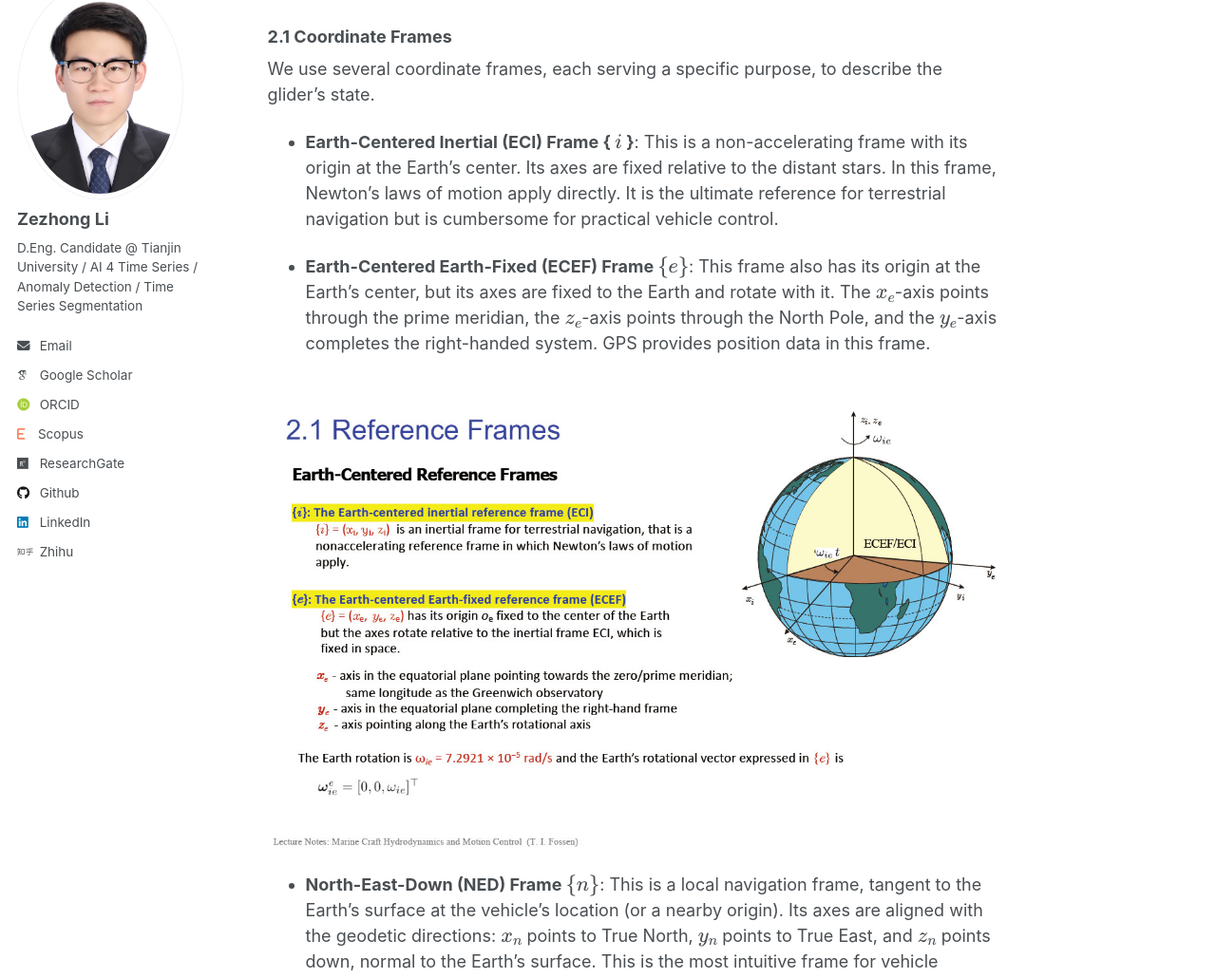
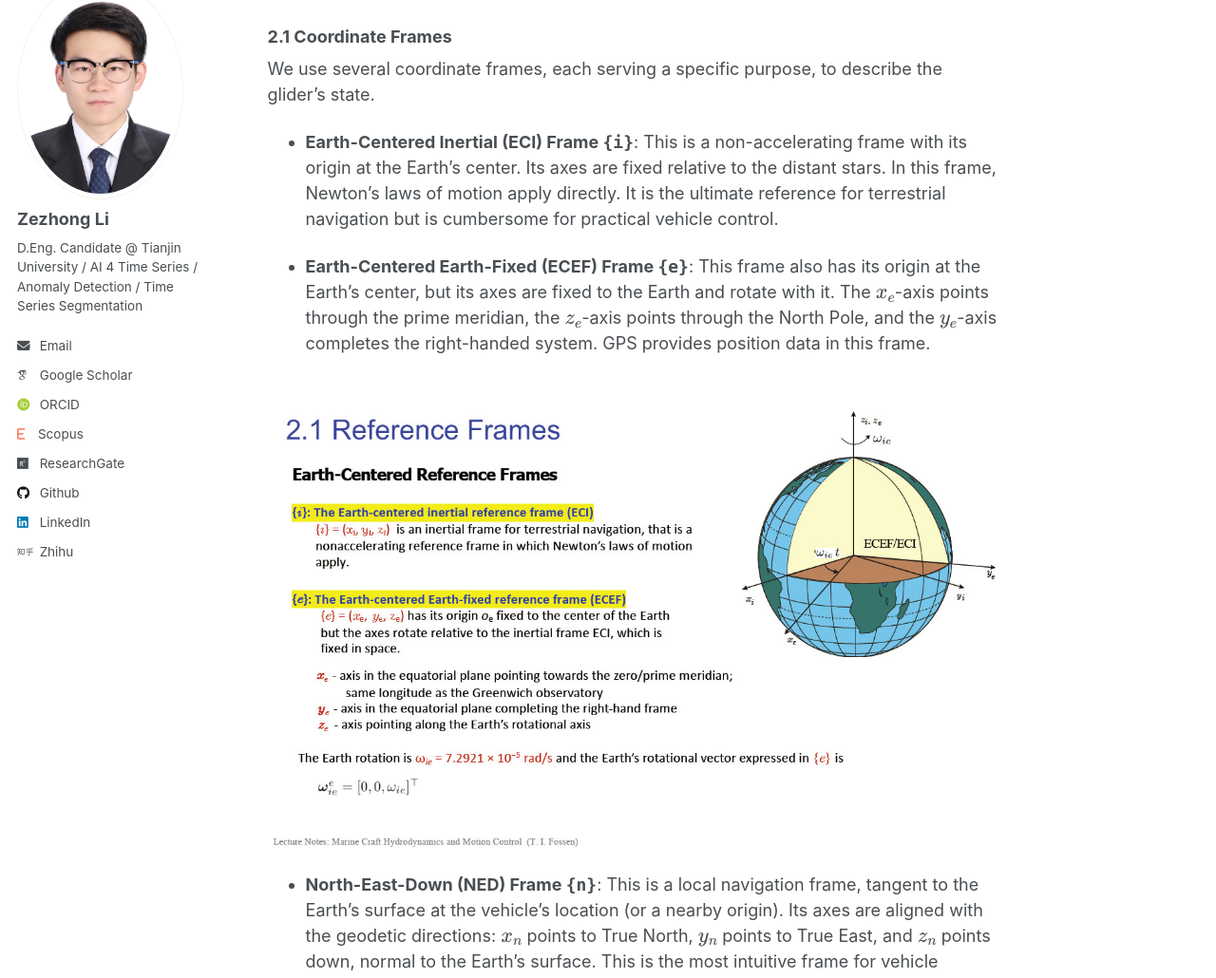
Before and after one commit to lzz19980125/lzz19980125.github.io, a Jekyll site: the page built from _posts/2025-7-28-Kinematic Analysis of Underwater Gliders.md, in a window 1280 px wide and 1400 px high, scrolled down 1175 px. Shown: the part 126-1156 px from the top of the window at 95% size. Built offline with Jekyll 4.4.1, drawn with Linux system fonts in a browser that asks for light colours; some web fonts are replaced.

Commit message:
Update 2025-7-28-Kinematic Analysis of Underwater Gliders.md

```diff
--- a/_posts/2025-7-28-Kinematic Analysis of Underwater Gliders.md
+++ b/_posts/2025-7-28-Kinematic Analysis of Underwater Gliders.md
@@ -36,13 +36,13 @@ To describe motion unambiguously, we must first define our reference frames and
 
 We use several coordinate frames, each serving a specific purpose, to describe the glider's state.
 
-*   **Earth-Centered Inertial (ECI) Frame { $$i$$ }**: This is a non-accelerating frame with its origin at the Earth's center. Its axes are fixed relative to the distant stars. In this frame, Newton's laws of motion apply directly. It is the ultimate reference for terrestrial navigation but is cumbersome for practical vehicle control.
+*   **Earth-Centered Inertial (ECI) Frame `{i}`**: This is a non-accelerating frame with its origin at the Earth's center. Its axes are fixed relative to the distant stars. In this frame, Newton's laws of motion apply directly. It is the ultimate reference for terrestrial navigation but is cumbersome for practical vehicle control.
 
-*   **Earth-Centered Earth-Fixed (ECEF) Frame $$\{e\}$$**: This frame also has its origin at the Earth's center, but its axes are fixed to the Earth and rotate with it. The $$x_e$$-axis points through the prime meridian, the $$z_e$$-axis points through the North Pole, and the $$y_e$$-axis completes the right-handed system. GPS provides position data in this frame.
+*   **Earth-Centered Earth-Fixed (ECEF) Frame `{e}`**: This frame also has its origin at the Earth's center, but its axes are fixed to the Earth and rotate with it. The $$x_e$$-axis points through the prime meridian, the $$z_e$$-axis points through the North Pole, and the $$y_e$$-axis completes the right-handed system. GPS provides position data in this frame.
 
    <br/><img src='../images/2025-07-30_211720.jpg'>
 
-*   **North-East-Down (NED) Frame $$\{n\}$$**: This is a local navigation frame, tangent to the Earth's surface at the vehicle's location (or a nearby origin). Its axes are aligned with the geodetic directions: $$x_n$$ points to True North, $$y_n$$ points to True East, and $$z_n$$ points down, normal to the Earth's surface. This is the most intuitive frame for vehicle guidance, as commands like "head east for 1 kilometer" are naturally expressed here.
+*   **North-East-Down (NED) Frame `{n}`**: This is a local navigation frame, tangent to the Earth's surface at the vehicle's location (or a nearby origin). Its axes are aligned with the geodetic directions: $$x_n$$ points to True North, $$y_n$$ points to True East, and $$z_n$$ points down, normal to the Earth's surface. This is the most intuitive frame for vehicle guidance, as commands like "head east for 1 kilometer" are naturally expressed here.
 
   <br/><img src='../images/2025-07-30_212234.jpg'>
 
```
